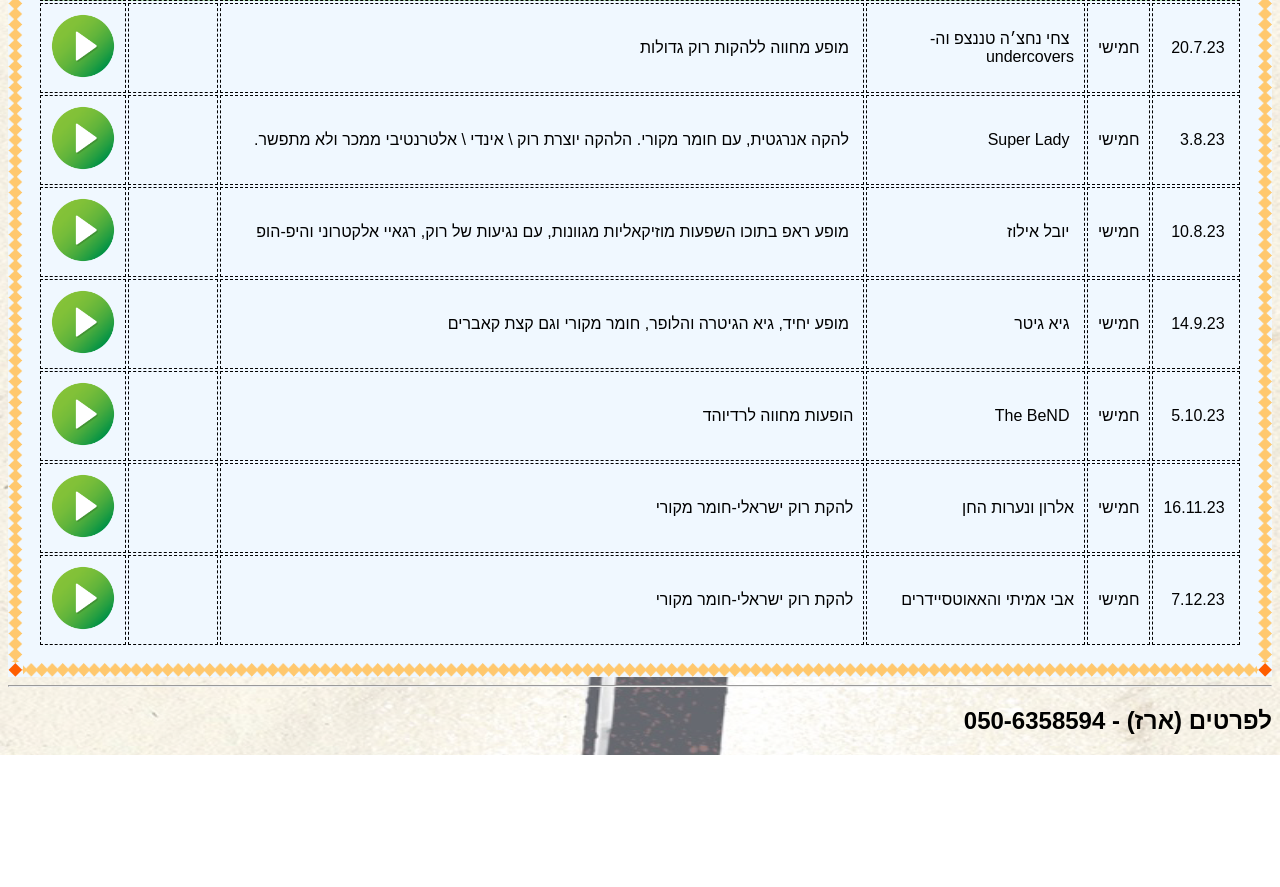
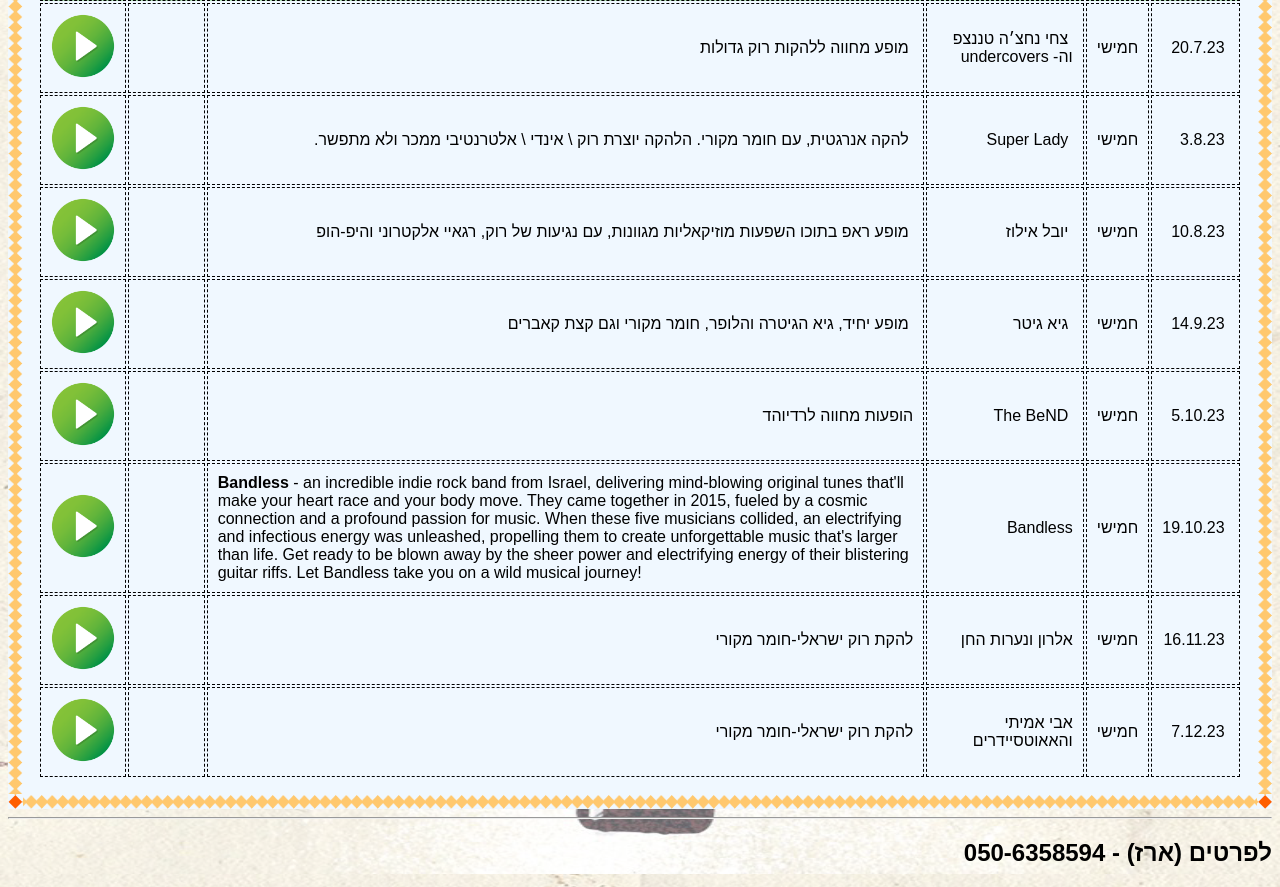
Before and after one commit to erezoren/zanhanitshows, a website built with Parcel: page index.html in a window 1280 px wide. Shown: the part 726-1613 px from the top of the page. Before the commit the page ends 1481 px from the top, so only its background shows below. Built offline with nearby package versions, Linux system fonts and the light colour scheme.

Commit message:
added Bandless

```diff
--- a/index.html
+++ b/index.html
@@ -130,6 +130,20 @@
       <td><a href="https://youtu.be/kp5yfHarOFY" target="_blank"><img class="play-btn" src="play.webp"/></a></td>
     </tr>
     <tr>
+      <td>&nbsp;19.10.23</td>
+      <td>חמישי</td>
+      <td>Bandless</td>
+      <td dir="ltr"><b>Bandless</b> - an incredible indie rock band from Israel, delivering mind-blowing
+        original tunes that'll make your heart race and your body move.
+        They came together in 2015, fueled by a cosmic connection and a profound passion for music.
+        When these five musicians collided, an electrifying and infectious energy was unleashed,
+        propelling them to create unforgettable music that's larger than life.
+        Get ready to be blown away by the sheer power and electrifying energy of their blistering guitar riffs.
+        Let Bandless take you on a wild musical journey!</td>
+      <td>&nbsp;</td>
+      <td><a href="https://www.youtube.com/watch?v=d1bKlGJydvo" target="_blank"><img class="play-btn" src="play.webp"/></a></td>
+    </tr>
+    <tr>
       <td>&nbsp;16.11.23</td>
       <td>חמישי</td>
       <td>אלרון ונערות החן</td>
```
